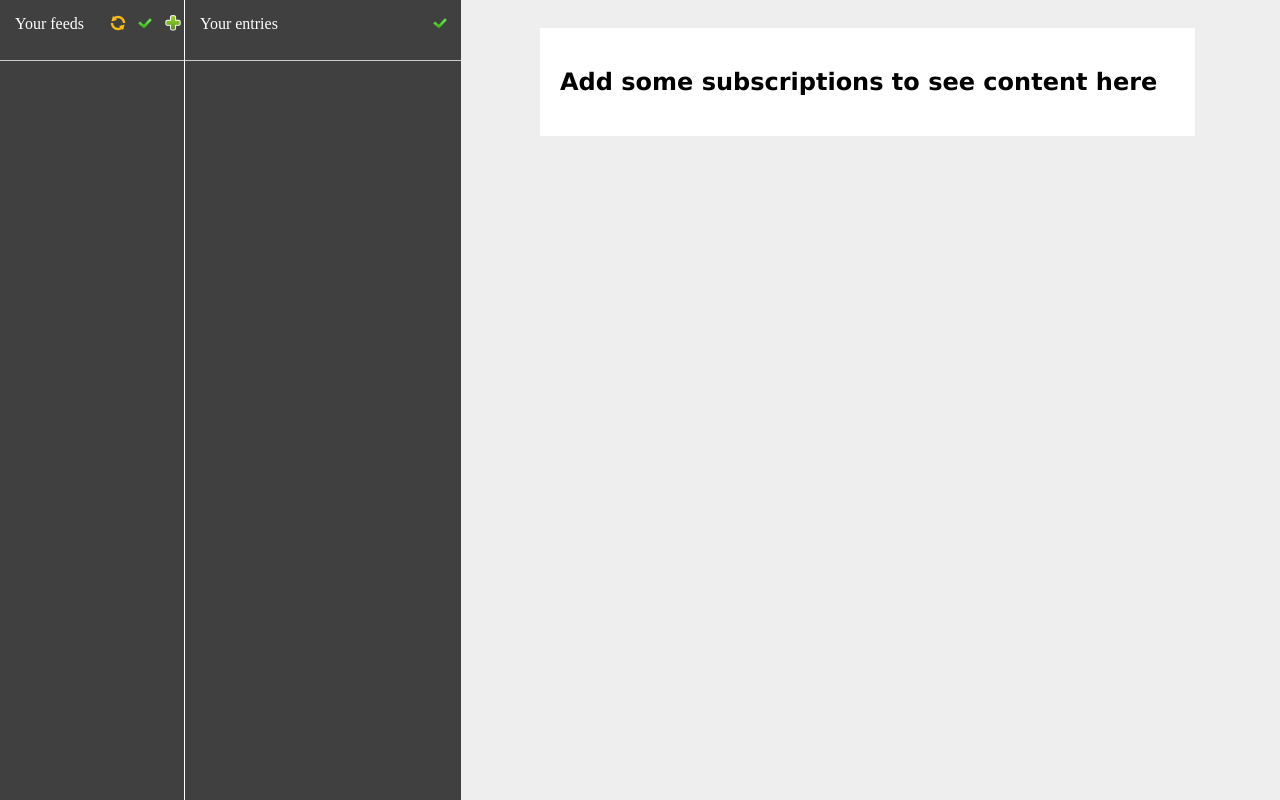
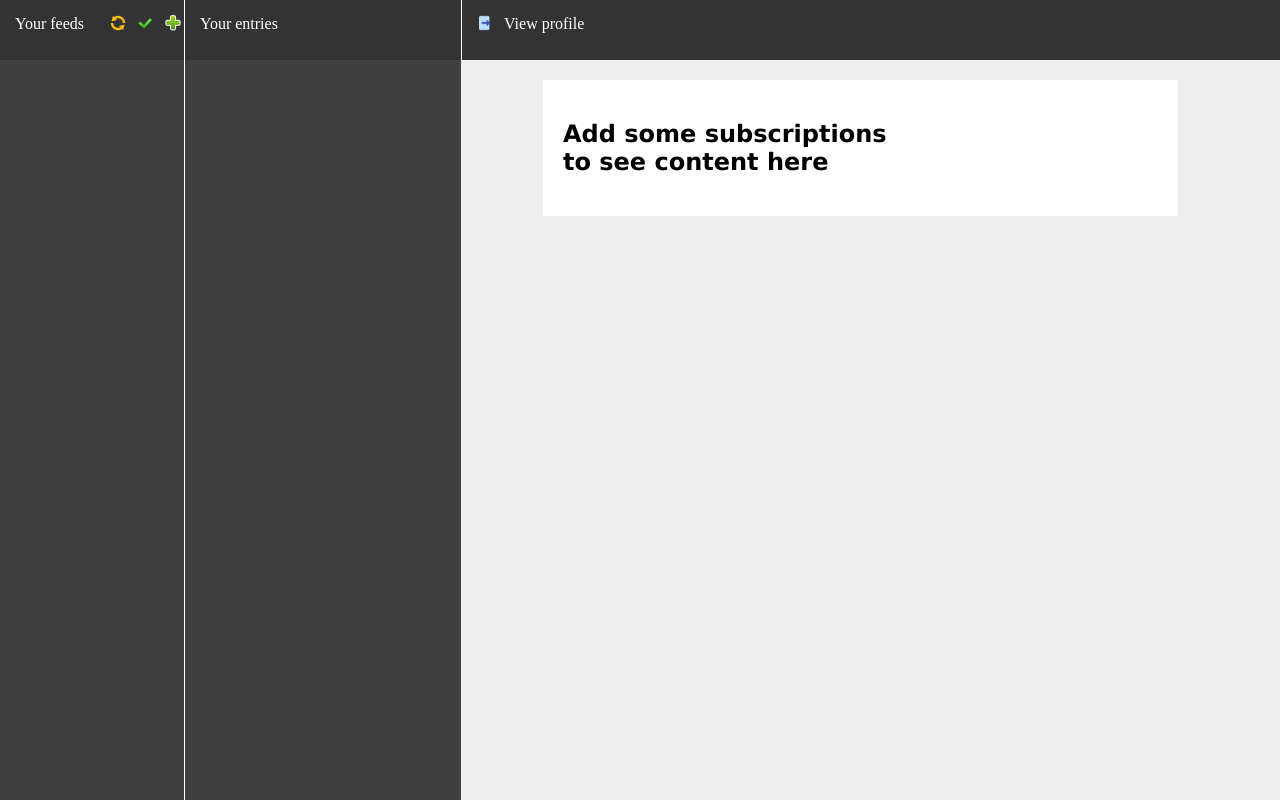
Before and after one commit to Sadykov-Ildar/django_rss_reader, a Django app: page / in a window 1280 px wide. Run offline with Django 5.2, Linux system fonts and the light colour scheme; the visitor is signed in with stand-in values (Sample User, id 1).

Commit message:
adds header on top of page, and logout button in it, also refactors html and css files a bit

```diff
--- a/src/rss_reader/api/entry_api.py
+++ b/src/rss_reader/api/entry_api.py
@@ -24,6 +24,7 @@ def _get_and_create_user_entries(user_feed: UserFeed) -> QuerySet[UserEntry]:
 
     user_entries = UserEntry.objects.filter(
         entry__feed_id=user_feed.feed_id,
+        user_id=user_feed.user_id,
     ).select_related("entry")
 
     return user_entries
--- a/src/rss_reader/templates/rss_reader/entries_header.html
+++ b/src/rss_reader/templates/rss_reader/entries_header.html
@@ -1,8 +1,9 @@
 {% load static %}
 
-<div class="sidenav_header">
+<div class="sidebar_header">
     <span>Your entries</span>
-    <div class="sidenav_buttons">
+    <div class="sidebar_buttons">
+        {% if active_feed %}
             <div hx-get="{% url "rss_reader:mark_entries_as_read" user_feed_id=active_feed.id %}"
                  hx-swap="innerHTML"
                  hx-target="#entries_list"
@@ -10,5 +11,6 @@
                  class="image_button">
                 <img src="{% static 'images/mark_green.png' %}" alt="mark all entries as read" style="width: 1rem">
             </div>
+        {% endif %}
     </div>
 </div>
--- a/src/rss_reader/templates/rss_reader/entries_sidebar.html
+++ b/src/rss_reader/templates/rss_reader/entries_sidebar.html
@@ -1,9 +1,4 @@
-{#  TODO: следующая непрочитанная статья #}
 <div class="entries" id="entries_div">
-    <div class="sidenav_top_part" id="entries_header">
-        {% include "rss_reader/entries_header.html" %}
-    </div>
-    <hr>
     <div class="entries_main" hx-on:htmx:after-on-load="deselect_active_elements('entry_active')">
         <div id="entries_list">
             {% include "rss_reader/entries.html" %}
--- a/src/rss_reader/templates/rss_reader/entry.html
+++ b/src/rss_reader/templates/rss_reader/entry.html
@@ -2,7 +2,7 @@
      id="user-entry-{{ user_entry.id }}">
     <a href=""
        hx-get="{% url "rss_reader:entry_content" user_entry.id %}"
-       hx-swap="outerHTML show:.content:top"
+       hx-swap="outerHTML show:.main-content:top"
        hx-target="#user-entry-{{ user_entry.pk }}"
     >{{ user_entry.entry.title }}</a>
     <hr>
--- a/src/rss_reader/templates/rss_reader/entry_content.html
+++ b/src/rss_reader/templates/rss_reader/entry_content.html
@@ -15,7 +15,6 @@
                 {% endif %}
                 {% if need_summary %}
                     <hr>
-                    {# TODO: может проверять это во вьюшке?#}
                     <span>{{ entry.summary | safe }}</span>
                 {% endif %}
                 <hr>
--- /dev/null
+++ b/src/rss_reader/templates/rss_reader/entry_content_header.html
@@ -0,0 +1,15 @@
+{% load static %}
+
+{#  TODO: следующая непрочитанная статья #}
+<div class="sidebar_header">
+    <div class="sidebar_buttons">
+        <form action="{% url 'accounts:log_out' %}" method="post">
+            {% csrf_token %}
+            <input type="image" src="{% static 'images/logout.png' %}" alt="mark all entries as read" value="Log out" style="width: 1rem">
+        </form>
+
+        {% if request.user.is_authenticated %}
+            <a href="{% url "accounts:profile" %}">View profile</a>
+        {% endif %}
+    </div>
+</div>
--- /dev/null
+++ b/src/rss_reader/templates/rss_reader/feeds_header.html
@@ -0,0 +1,26 @@
+{% load static %}
+<div class="sidebar_header">
+    <span>Your feeds</span>
+    <div class="sidebar_buttons">
+        {# TODO: нужна обратная связь, и блокировка кнопки на время запроса #}
+        <div hx-get="{% url "rss_reader:refresh_feeds" %}"
+             hx-swap="none"
+             hx-disabled-elt="this"
+             class="image_button">
+            <img src="{% static 'images/refresh.png' %}" alt="refresh all feeds" style="width: 1rem">
+        </div>
+        <div hx-get="{% url "rss_reader:mark_feeds_as_read" %}"
+             hx-swap="none"
+             hx-disabled-elt="this"
+             class="image_button">
+            <img src="{% static 'images/mark_green.png' %}" alt="mark all feeds as read" style="width: 1rem">
+        </div>
+
+        <div hx-get="{% url "rss_reader:add_feed_modal" %}"
+             hx-target="body" hx-swap="beforeend"
+             class="image_button">
+            <img src="{% static 'images/add.png' %}" alt="add new feed" style="width: 1rem">
+        </div>
+    </div>
+
+</div>
--- a/src/rss_reader/templates/rss_reader/feeds_sidebar.html
+++ b/src/rss_reader/templates/rss_reader/feeds_sidebar.html
@@ -1,36 +1,4 @@
-{% load static %}
-
 <div class="feeds">
-    <div class="sidenav_top_part">
-        <div class="sidenav_header">
-
-            <span>Your feeds</span>
-
-            <div class="sidenav_buttons">
-                {# TODO: нужна обратная связь, и блокировка кнопки на время запроса #}
-                <div hx-get="{% url "rss_reader:refresh_feeds" %}"
-                     hx-swap="none"
-                     hx-disabled-elt="this"
-                     class="image_button">
-                    <img src="{% static 'images/refresh.png' %}" alt="refresh all feeds" style="width: 1rem">
-                </div>
-                <div hx-get="{% url "rss_reader:mark_feeds_as_read" %}"
-                     hx-swap="none"
-                     hx-disabled-elt="this"
-                     class="image_button">
-                    <img src="{% static 'images/mark_green.png' %}" alt="mark all feeds as read" style="width: 1rem">
-                </div>
-
-                <div hx-get="{% url "rss_reader:add_feed_modal" %}"
-                     hx-target="body" hx-swap="beforeend"
-                     class="image_button">
-                    <img src="{% static 'images/add.png' %}" alt="add new feed" style="width: 1rem">
-                </div>
-            </div>
-        </div>
-
-    </div>
-    <hr>
     <div class="feeds_main" hx-on:htmx:after-on-load="deselect_active_elements('feed_active')">
         <div id="feeds_list">
             {% include "rss_reader/feeds.html" %}
--- a/src/rss_reader/templates/rss_reader/index.html
+++ b/src/rss_reader/templates/rss_reader/index.html
@@ -5,12 +5,31 @@
 
     {# TODO: темная тема? #}
 
-    {# TODO: logout, profile page#}
-    <div class="sidenav">
-        {% include "rss_reader/feeds_sidebar.html" %}
-        {% include "rss_reader/entries_sidebar.html" %}
+    <div class="header">
+        <div style="width: 36%; display: flex;">
+            <div style="flex: 40%; border-right: 1px #ffffff solid;">
+                {% include "rss_reader/feeds_header.html" %}
+            </div>
+            <div style="flex: 60%;">
+                <div id="entries_header">
+                    {% include "rss_reader/entries_header.html" %}
+                </div>
+            </div>
+        </div>
+
+        <div style="border-left: 1px #ffffff solid;">
+            {% include "rss_reader/entry_content_header.html" %}
+        </div>
     </div>
 
-    {% include "rss_reader/entry_content.html" %}
+    <div class="container">
+        <div class="sidebar">
+            {% include "rss_reader/feeds_sidebar.html" %}
+            {% include "rss_reader/entries_sidebar.html" %}
+        </div>
+        <div class="main-content">
+            {% include "rss_reader/entry_content.html" %}
+        </div>
+    </div>
 
 {% endblock content %}
--- a/src/rss_reader/templates/rss_reader/oob_entries_header.html
+++ b/src/rss_reader/templates/rss_reader/oob_entries_header.html
@@ -1,3 +1,3 @@
-<div class="sidenav_top_part" id="entries_header" hx-swap-oob="true">
+<div id="entries_header" hx-swap-oob="true">
     {% include "rss_reader/entries_header.html" %}
 </div>
--- a/src/rss_reader/views/entry_views.py
+++ b/src/rss_reader/views/entry_views.py
@@ -27,7 +27,10 @@ def entry_content_view(request, user_entry_id: int):
         raise Http404
 
     try:
-        user_feed = UserFeed.objects.get(feed=user_entry.entry.feed_id)
+        user_feed = UserFeed.objects.get(
+            user=request.user,
+            feed=user_entry.entry.feed_id,
+        )
     except UserFeed.DoesNotExist:
         raise Http404
 
--- a/src/static/css/entries_styles.css
+++ b/src/static/css/entries_styles.css
@@ -31,20 +31,3 @@
     color: white;
     font-weight: bold;
 }
-
-/* Style page content */
-.main {
-    margin-left: 36%;
-    padding: 20px;
-}
-
-.content {
-    max-width: 800px;
-    text-wrap: balance;
-    margin-left: auto;
-    margin-right: auto;
-    padding: 20px;
-    width: 80%;
-    font-family: verdana, arial, helvetica, sans-serif;
-    background: #ffffff;
-}
--- /dev/null
+++ b/src/static/css/entry_content_styles.css
@@ -0,0 +1,16 @@
+/* Style page content */
+.main {
+    margin-left: 36%;
+    padding: 20px;
+}
+
+.content {
+    max-width: 800px;
+    text-wrap: balance;
+    margin-left: auto;
+    margin-right: auto;
+    padding: 20px;
+    width: 80%;
+    font-family: verdana, arial, helvetica, sans-serif;
+    background: #ffffff;
+}
--- /dev/null
+++ b/src/static/css/htmx_styles.css
@@ -0,0 +1,18 @@
+/*HTMX*/
+.htmx-indicator {
+    opacity: 0;
+    transition: opacity 500ms ease-in;
+}
+
+.htmx-request .htmx-indicator {
+    opacity: 1
+}
+
+.htmx-request.htmx-indicator {
+    opacity: 1
+}
+
+.feed.htmx-swapping {
+    opacity: 0;
+    transition: opacity 500ms ease-in;
+}
--- a/src/static/css/index_styles.css
+++ b/src/static/css/index_styles.css
@@ -1,35 +1,4 @@
-body {
-    background-color: #eeeeee;
-}
-
-a:link {
-    text-decoration: none;
-}
-
-a:visited {
-    text-decoration: none;
-}
-
-a:hover {
-    text-decoration: none;
-}
-
-a:active {
-    text-decoration: none;
-}
-
-.sidenav_top_part {
-    height: 55px;
-}
-
-.sidenav_header {
-    display: flex;
-    justify-content: space-between;
-    width: 90%;
-    padding: 15px;
-}
-
-.sidenav_buttons {
+.sidebar_buttons {
     display: flex;
     gap: 0.7rem;
 }
@@ -37,21 +6,6 @@ a:active {
 .image_button {
     width: 1rem;
     cursor: pointer;
-}
-.sidenav {
-    height: 100%; /* Full-height: remove this if you want "auto" height */
-    width: 36%; /* Set the width of the sidebar */
-    position: fixed; /* Fixed Sidebar (stay in place on scroll) */
-    z-index: 1; /* Stay on top */
-    top: 0; /* Stay at the top */
-    left: 0;
-    overflow-x: hidden; /* Disable horizontal scroll */
-    color: #ffffff;
-    display: flex;
-}
-
-.sidenav a {
-    color: #ffffff;
 }
 
 .center {
@@ -65,36 +19,52 @@ a:active {
     box-shadow: 10px 10px 5px #888888;
 }
 
-
-hr {
-    display: block;
-    height: 1px;
-    border: 0;
-    border-top: 1px solid #ccc;
-    margin: 0.3em 0;
-    padding: 0;
+.header {
+    position: fixed;
+    top: 0;
+    left: 0;
+    width: 100%;
+    height: 60px;
+    background-color: #333;
+    color: white;
+    z-index: 1000; /* Ensure it stays on top of other elements */
+    display: flex;
+}
+.header a {
+    color: #ffffff;
 }
 
-img {
-    max-width: 100%;
-    height: auto;
+.sidebar_header {
+    display: flex;
+    justify-content: space-between;
+    width: 90%;
+    padding: 15px;
 }
 
-/*HTMX*/
-.htmx-indicator {
-    opacity: 0;
-    transition: opacity 500ms ease-in;
+.sidebar {
+    height: calc(100% - 40px); /* Adjust based on header height */
+    width: 36%; /* Set the width of the sidebar */
+    position: fixed;
+    z-index: 999;
+    top: 40px; /* Adjust based on header height */
+    left: 0;
+    overflow-x: hidden; /* Disable horizontal scroll */
+    color: #ffffff;
+    display: flex;
+    background-color: #f4f4f4;
+    padding-top: 20px;
 }
 
-.htmx-request .htmx-indicator {
-    opacity: 1
+.sidebar a {
+    color: #ffffff;
 }
 
-.htmx-request.htmx-indicator {
-    opacity: 1
+.container {
+    display: flex;
+    margin-top: 40px; /* Adjust based on header height */
 }
 
-.feed.htmx-swapping {
-    opacity: 0;
-    transition: opacity 500ms ease-in;
+.main-content {
+    padding: 20px;
+    flex-grow: 1; /* Allows main content to take up remaining space */
 }
--- /dev/null
+++ b/src/static/css/main_tags_styles.css
@@ -0,0 +1,33 @@
+body {
+    background-color: #eeeeee;
+}
+
+a:link {
+    text-decoration: none;
+}
+
+a:visited {
+    text-decoration: none;
+}
+
+a:hover {
+    text-decoration: none;
+}
+
+a:active {
+    text-decoration: none;
+}
+
+hr {
+    display: block;
+    height: 1px;
+    border: 0;
+    border-top: 1px solid #ccc;
+    margin: 0.3em 0;
+    padding: 0;
+}
+
+img {
+    max-width: 100%;
+    height: auto;
+}
--- a/src/templates/base.html
+++ b/src/templates/base.html
@@ -8,8 +8,11 @@
 
     {% block styles %}
         <link rel="stylesheet" href="{% static 'css/index_styles.css' %}">
+        <link rel="stylesheet" href="{% static 'css/main_tags_styles.css' %}">
+        <link rel="stylesheet" href="{% static 'css/htmx_styles.css' %}">
         <link rel="stylesheet" href="{% static 'css/feeds_styles.css' %}">
         <link rel="stylesheet" href="{% static 'css/entries_styles.css' %}">
+        <link rel="stylesheet" href="{% static 'css/entry_content_styles.css' %}">
     {% endblock styles %}
 
     <script src="{% static 'js/htmx_2.0.7.min.js' %}"></script>
```
Also changed, not shown: src/static/images/logout.png (added). Lines whose indentation alone changed are shown as unchanged.
